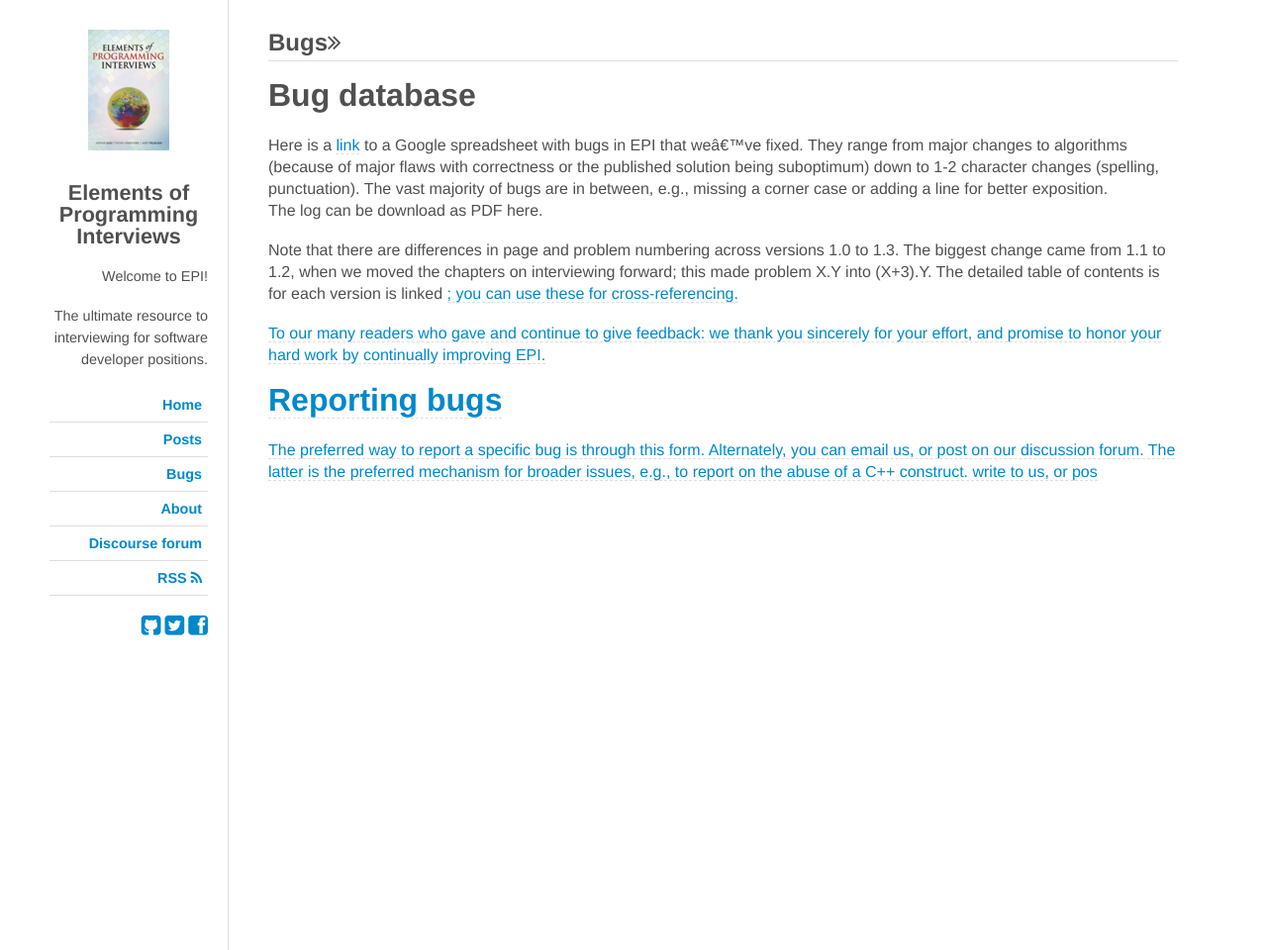
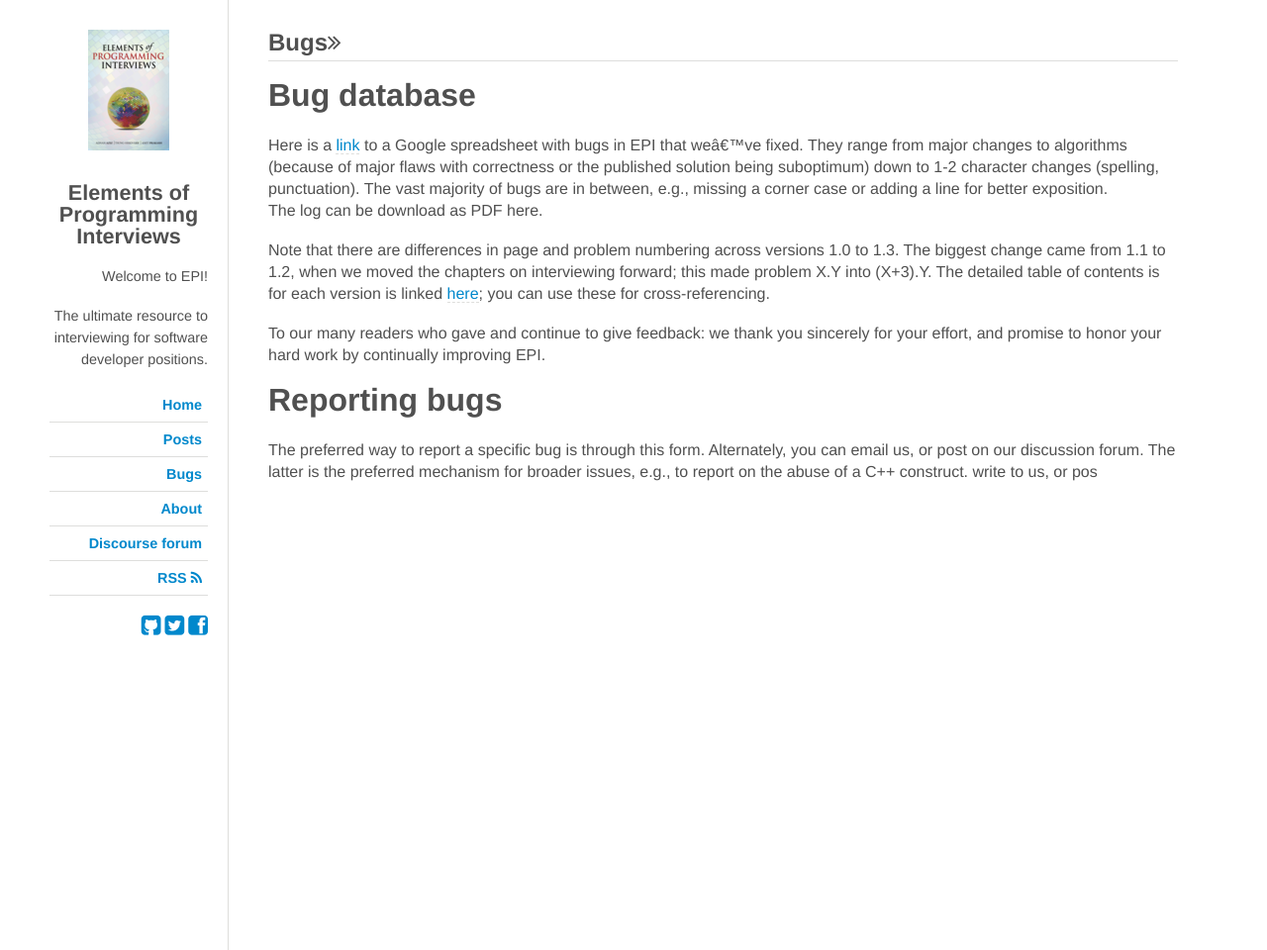
Before and after one commit to epibook/epibook.github.io, a Jekyll site: the page built from bugs.html, in a window 1280 px wide. Shown: the whole page at 99% size. Built offline with Jekyll 4.4.1, drawn with Linux system fonts in a browser that asks for light colours; some web fonts are replaced; Markdown is read by kramdown in place of the engine named in the settings.

Commit message:
typo fix

```diff
--- a/bugs.html
+++ b/bugs.html
@@ -20,7 +20,7 @@ The log can be download as PDF <href="https://docs.google.com/spreadsheet/pub?ke
 
 Note that there are differences in page and problem numbering across versions 1.0 to 1.3. The biggest change came from 1.1 to 1.2, when we moved the chapters on interviewing forward;
 this made problem X.Y into (X+3).Y. The detailed table of contents is
-for each version is linked <a href="http://bit.ly/14BWO13"here</a>;
+for each version is linked <a href="http://bit.ly/14BWO13">here</a>;
 you can use these for cross-referencing.
 <p>
 
```
